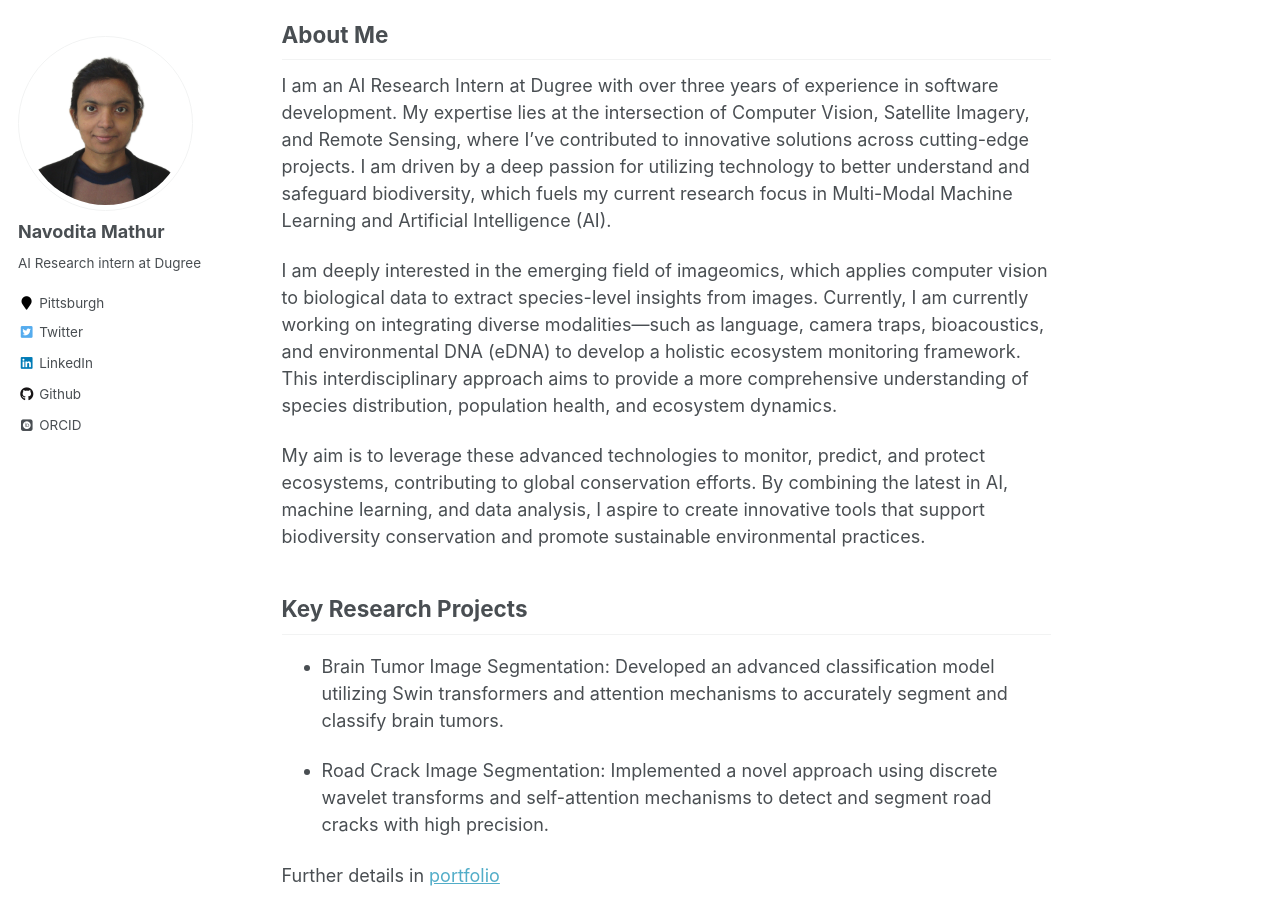
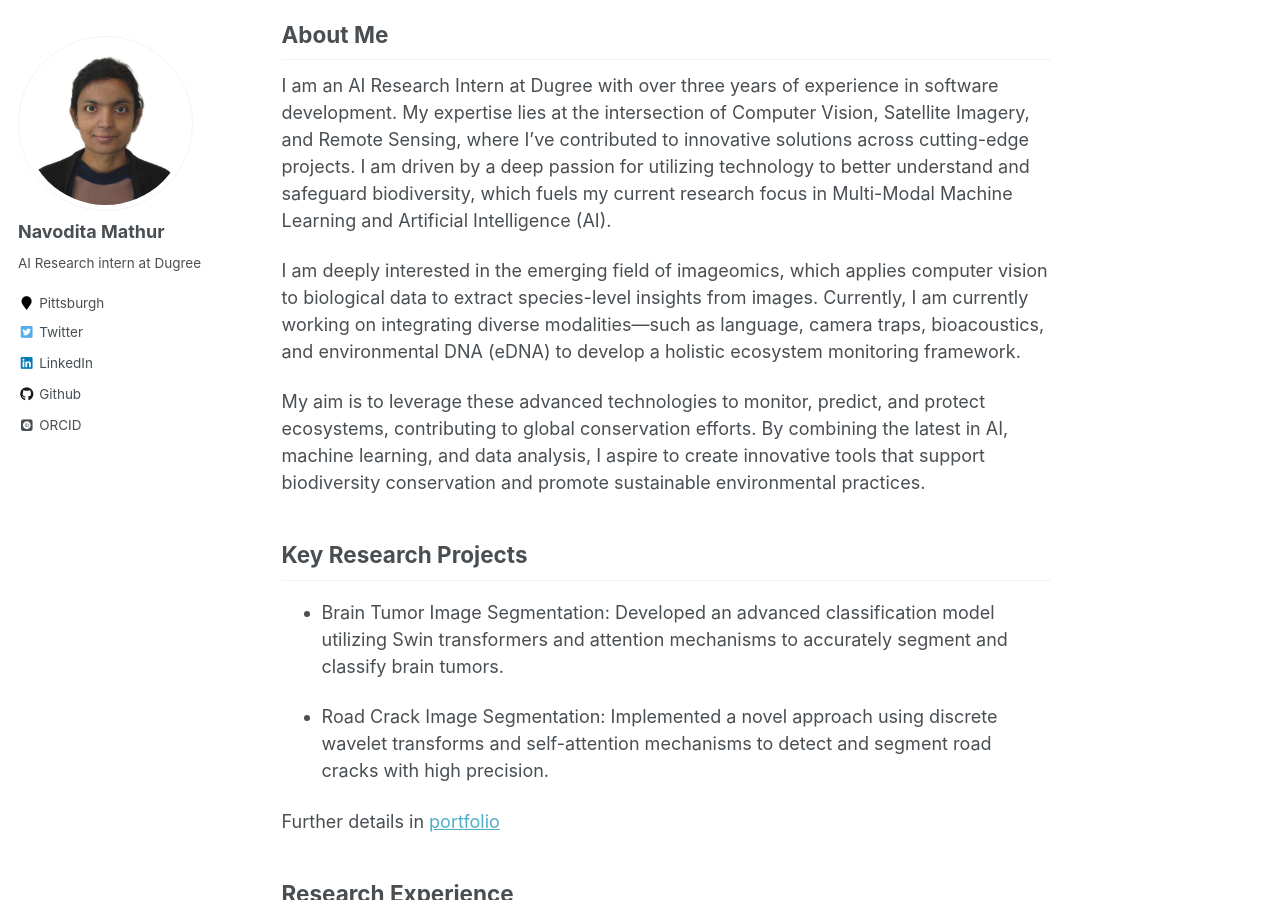
Before and after one commit to Navoditamathur/Navoditamathur.github.io, a Jekyll site: the page built from _pages/about.md, in a window 1280 px wide and 900 px high, scrolled down 319 px. Built offline with Jekyll 4.4.1, drawn with Linux system fonts in a browser that asks for light colours; some web fonts are replaced.

Commit message:
Update about.md

```diff
--- a/_pages/about.md
+++ b/_pages/about.md
@@ -18,7 +18,7 @@
 ------
 I am an AI Research Intern at Dugree with over three years of experience in software development. My expertise lies at the intersection of Computer Vision, Satellite Imagery, and Remote Sensing, where I’ve contributed to innovative solutions across cutting-edge projects. I am driven by a deep passion for utilizing technology to better understand and safeguard biodiversity, which fuels my current research focus in Multi-Modal Machine Learning and Artificial Intelligence (AI).
 
-I am deeply interested in the emerging field of imageomics, which applies computer vision to biological data to extract species-level insights from images. Currently, I am currently working on integrating diverse modalities—such as language, camera traps, bioacoustics, and environmental DNA (eDNA) to develop a holistic ecosystem monitoring framework. This interdisciplinary approach aims to provide a more comprehensive understanding of species distribution, population health, and ecosystem dynamics.
+I am deeply interested in the emerging field of imageomics, which applies computer vision to biological data to extract species-level insights from images. Currently, I am currently working on integrating diverse modalities—such as language, camera traps, bioacoustics, and environmental DNA (eDNA) to develop a holistic ecosystem monitoring framework.
 
 My aim is to leverage these advanced technologies to monitor, predict, and protect ecosystems, contributing to global conservation efforts. By combining the latest in AI, machine learning, and data analysis, I aspire to create innovative tools that support biodiversity conservation and promote sustainable environmental practices.
 
```
